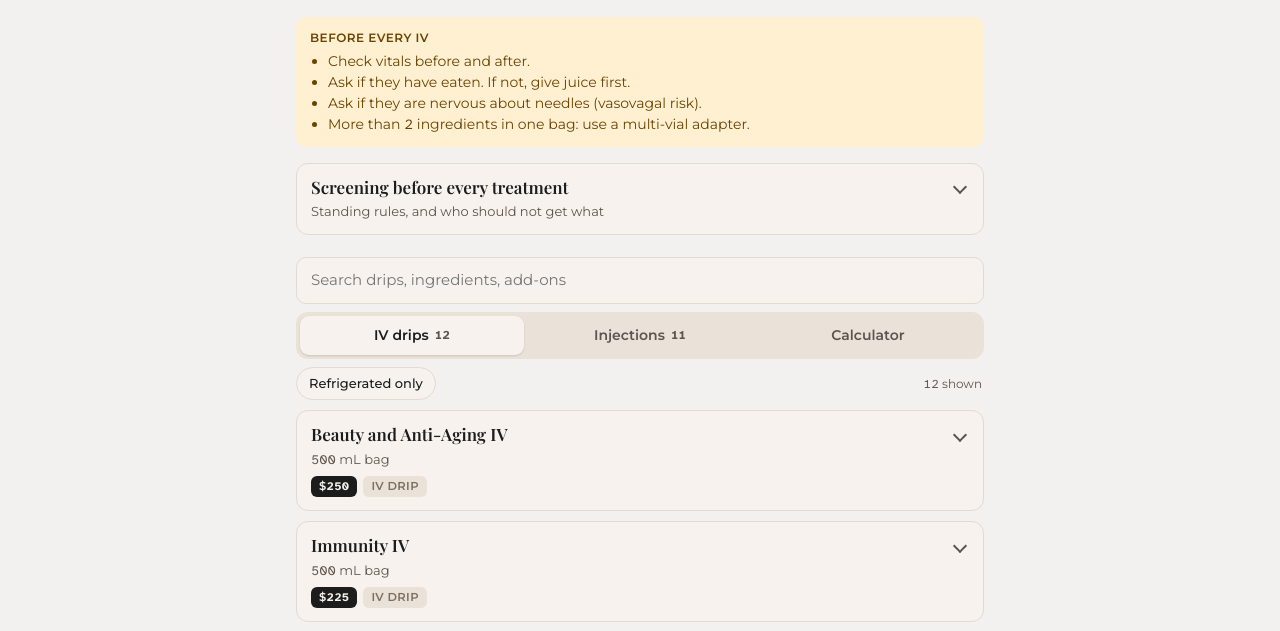
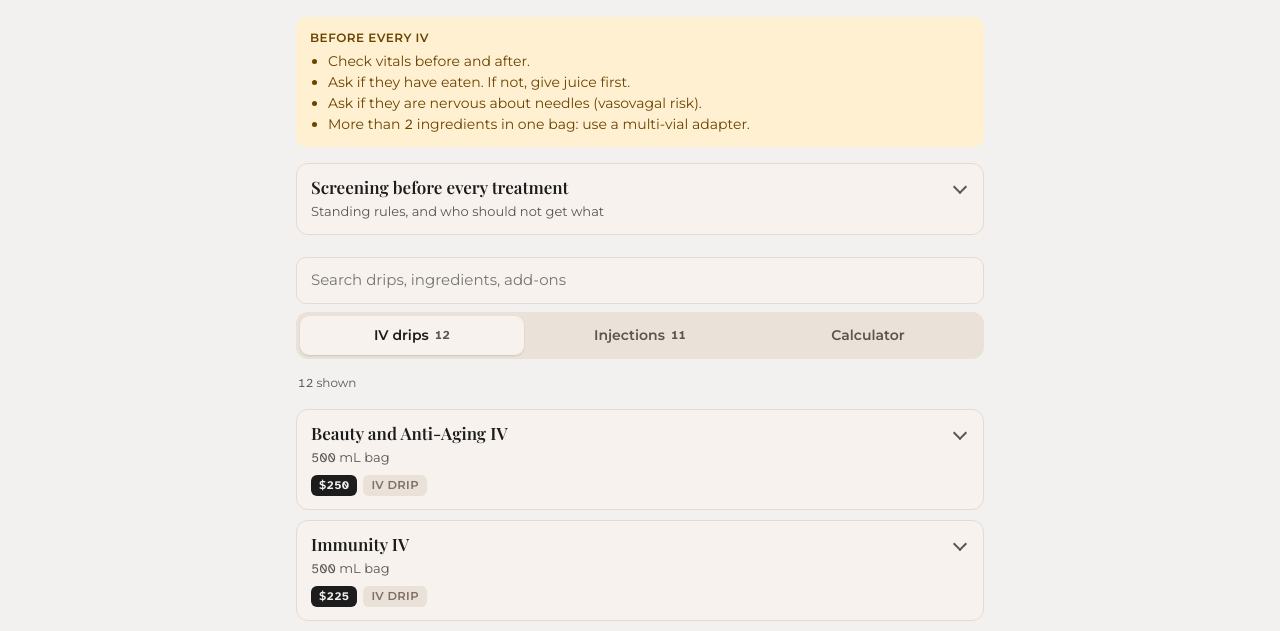
Before and after one commit to hannielortiz-art/drip-docx-guide, a plain HTML site: page index.html in a window 1280 px wide. Shown: the part 162-793 px from the top of the page. Drawn offline with nearby package versions, Linux system fonts and the light colour scheme; a web font is replaced by a local one.

Commit message:
Add files via upload

```diff
--- a/index.html
+++ b/index.html
@@ -203,7 +203,6 @@ footer { margin-top: 22px; font-size: 12.5px; color: var(--muted); }
       <button class="tab" role="tab" id="tab-calc" data-tab="calc" aria-selected="false">Calculator</button>
     </div>
     <div class="subbar" id="subbar">
-      <button class="chip" id="fridge" aria-pressed="false">Refrigerated only</button>
       <span class="count" id="count"></span>
     </div>
   </div>
@@ -502,7 +501,6 @@ const PUSH_TABLE = [
 function store(key, val) { try { if (val === undefined) return localStorage.getItem(key); localStorage.setItem(key, val); } catch (e) { return null; } }
 let tab = store("ddx-tab") || "iv";
 if (!["iv", "inj", "calc"].includes(tab)) tab = "iv";
-let fridgeOnly = false;
 
 function esc(s) { return String(s).replace(/[&<>"]/g, c => ({ "&": "&amp;", "<": "&lt;", ">": "&gt;", '"': "&quot;" }[c])); }
 function ul(arr) { return "<ul>" + arr.map(x => "<li>" + esc(x) + "</li>").join("") + "</ul>"; }
@@ -570,7 +568,6 @@ function render() {
   const q = els.q.value.trim().toLowerCase();
   const searching = q.length > 0;
   const calc = document.getElementById("calc");
-  const fridgeBtn = document.getElementById("fridge");
   document.getElementById("tabs").classList.toggle("searching", searching);
   document.querySelectorAll(".tab").forEach(b => b.setAttribute("aria-selected", String(!searching && b.dataset.tab === tab)));
   const onCalc = !searching && tab === "calc";
@@ -581,11 +578,10 @@ function render() {
     els.list.hidden = true; calc.hidden = false; $("subbar").hidden = true; els.count.textContent = "";
     return;
   }
-  calc.hidden = true; els.list.hidden = false; $("subbar").hidden = false; fridgeBtn.hidden = searching;
+  calc.hidden = true; els.list.hidden = false; $("subbar").hidden = false;
   const rows = D.filter(d => {
     if (!searching) {
       if (d.kind !== tab) return false;
-      if (fridgeOnly && !d.fridge) return false;
     }
     return !searching || haystack(d).includes(q);
   });
@@ -675,11 +671,6 @@ document.querySelectorAll(".tab").forEach(b => b.addEventListener("click", () =>
   const top = document.getElementById("bar-anchor").getBoundingClientRect().top + window.scrollY;
   if (tab === "calc" || window.scrollY > top) window.scrollTo(0, Math.max(0, top));
 }));
-$("fridge").addEventListener("click", () => {
-  fridgeOnly = !fridgeOnly;
-  $("fridge").setAttribute("aria-pressed", String(fridgeOnly));
-  render();
-});
 pushTable();
 calcAll();
 render();
```
Also changed, not shown: 1 other file.
